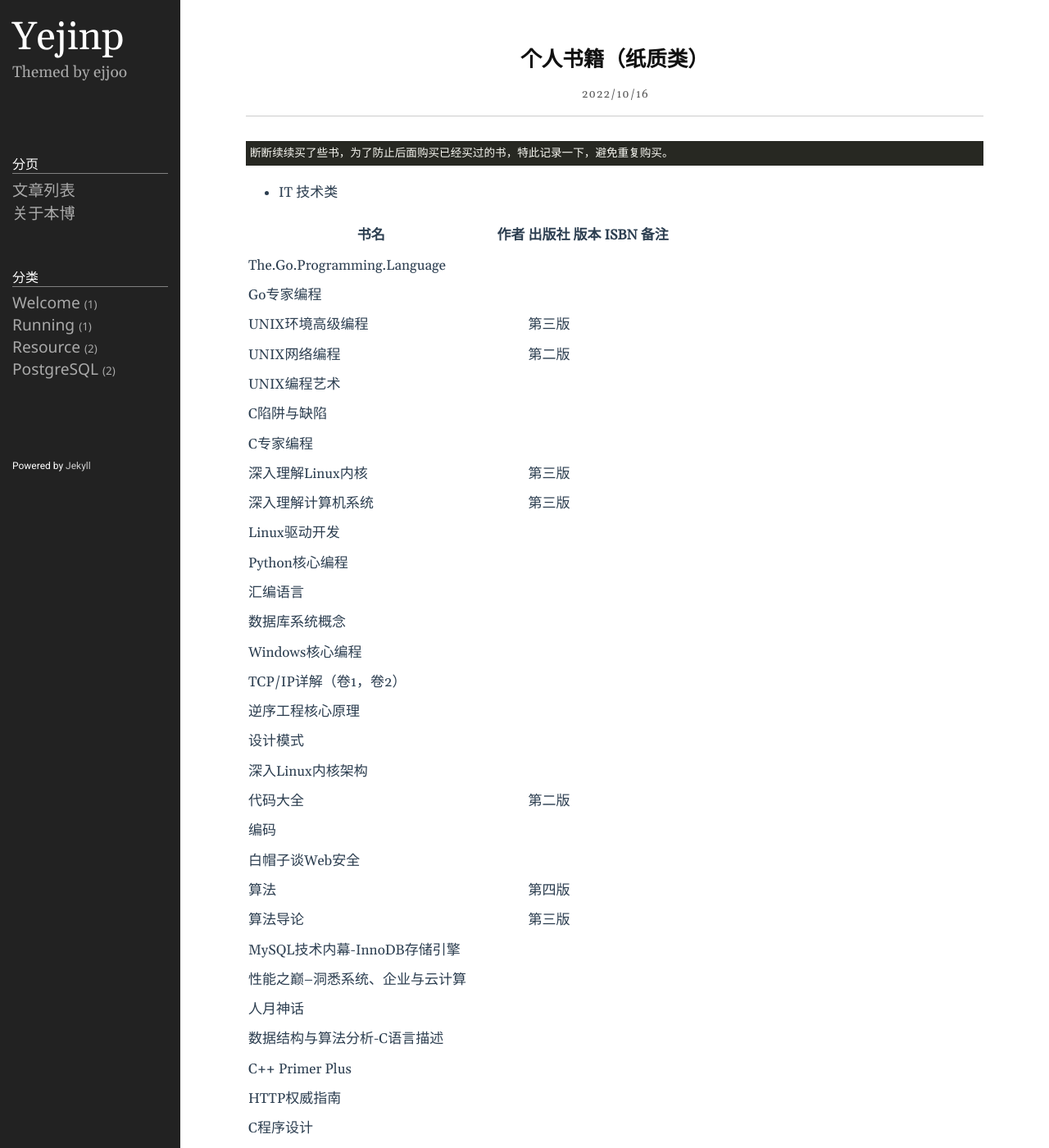
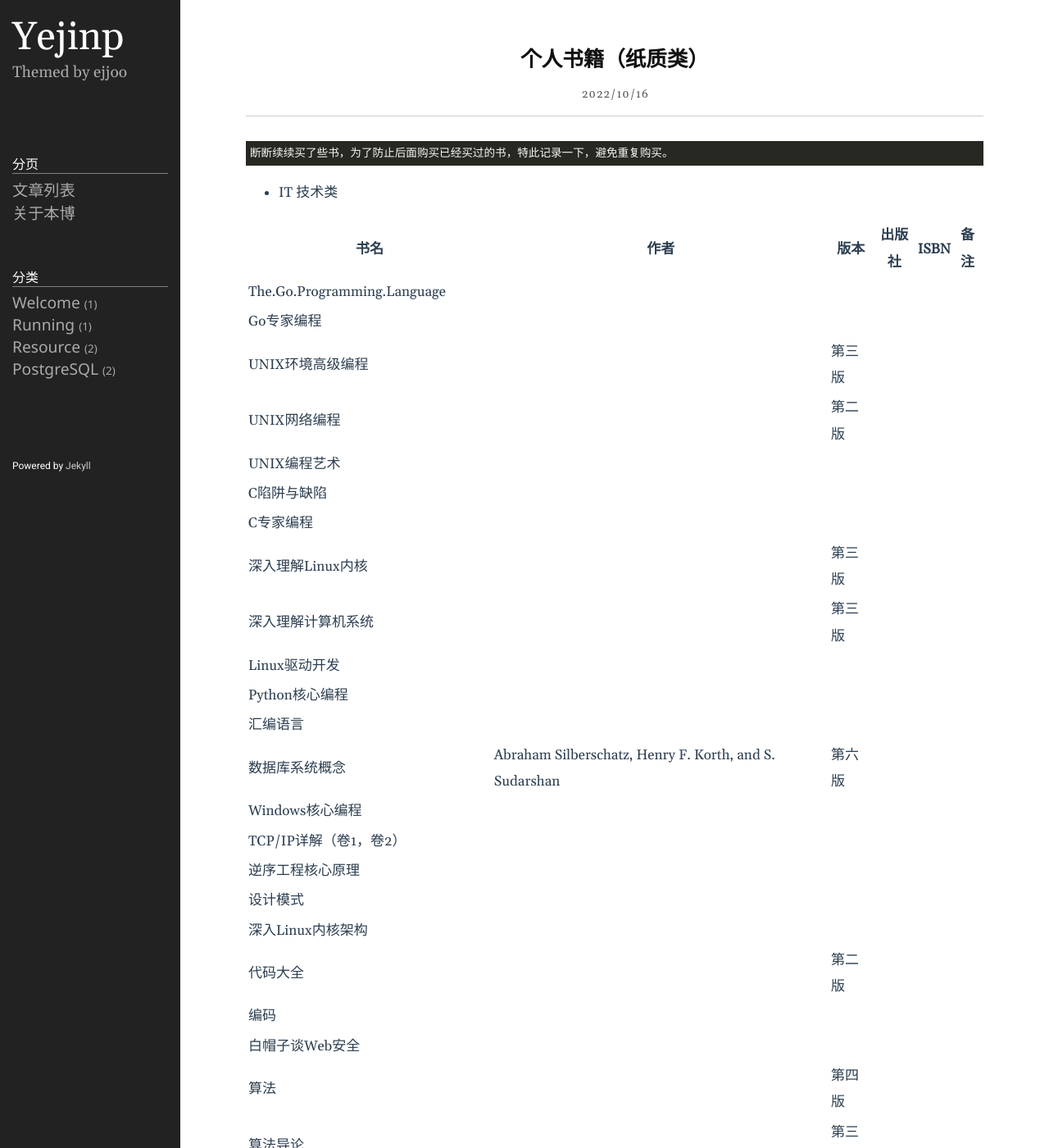
Before and after one commit to yejinp/yejinp.github.io, a Jekyll site: the page built from _posts/2022-10-16-我的书籍.markdown, in a window 1280 px wide and 1400 px high. Shown: the whole window at 82% size. Built offline with Jekyll 4.4.1, drawn with Linux system fonts in a browser that asks for light colours.

Commit message:
adjust format

```diff
--- a/_posts/2022-10-16-我的书籍.markdown
+++ b/_posts/2022-10-16-我的书籍.markdown
@@ -9,7 +9,7 @@
 
 * IT 技术类
 
-| 书名 | 作者 | 出版社 | 版本 | ISBN |备注 |
+| 书名 | 作者 | 版本 | 出版社 | ISBN |备注 |
 |------|-----|-------|------|------|-----|
 | The.Go.Programming.Language | | | | | |
 | Go专家编程 | | | | | |
@@ -23,7 +23,7 @@
 | Linux驱动开发 | | | | | |
 | Python核心编程 | | | | | |
 | 汇编语言 | | | | | |
-| 数据库系统概念 | | | | | |
+| 数据库系统概念 |Abraham Silberschatz, Henry F. Korth, and S. Sudarshan | 第六版| | | |
 | Windows核心编程 | | | | | |
 | TCP/IP详解（卷1，卷2） | | | | | |
 | 逆序工程核心原理 | | | | | |
```
